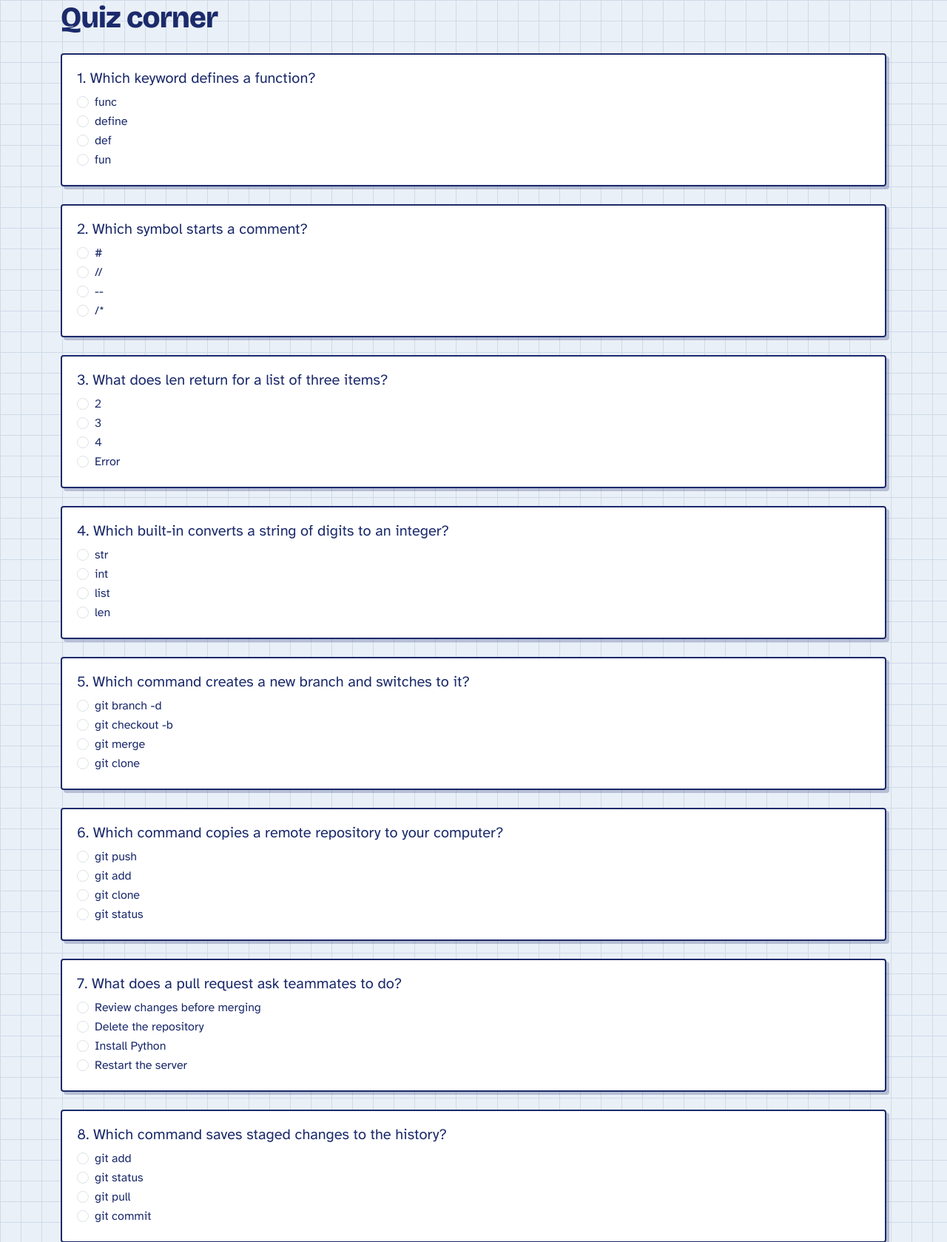
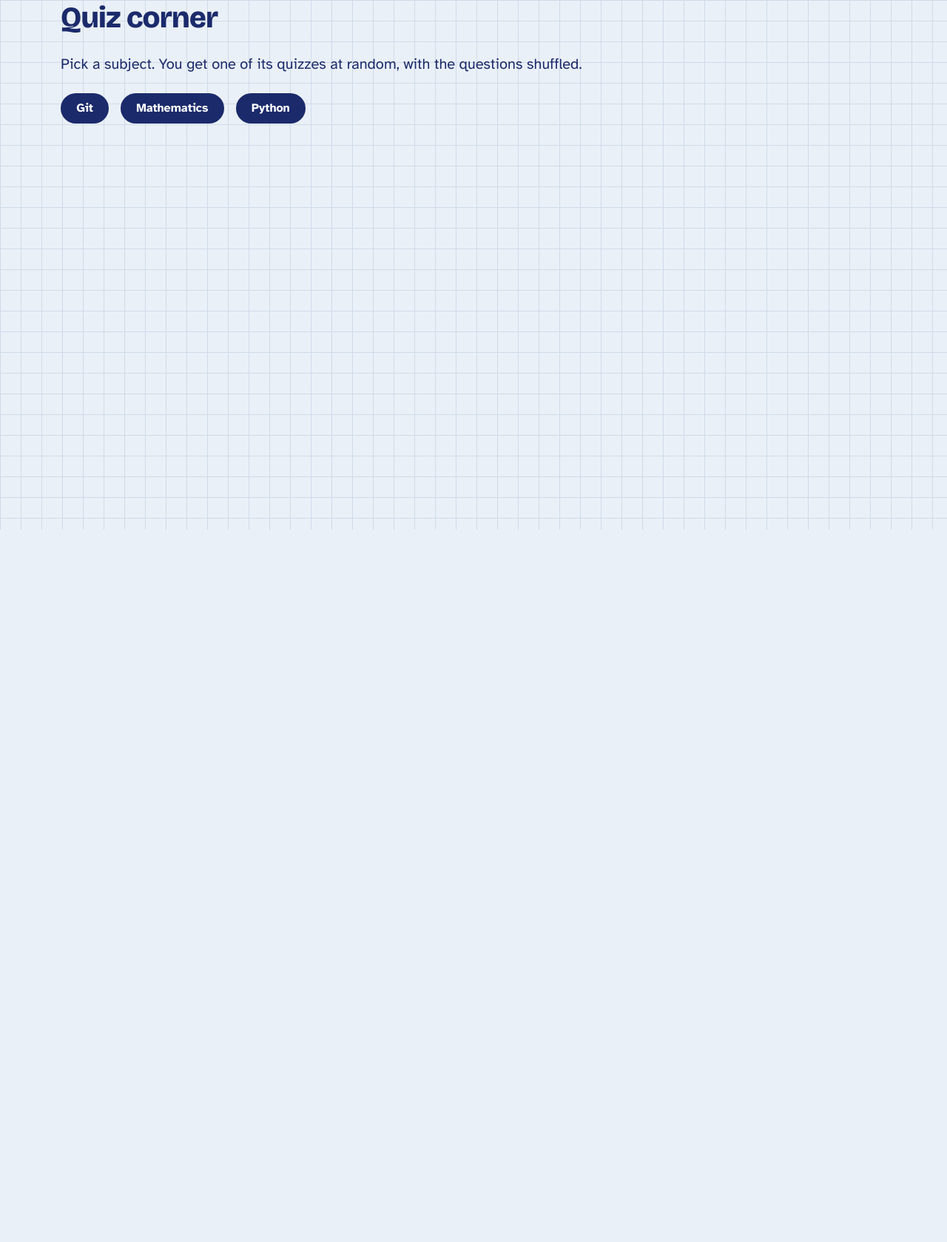
Before and after one commit to rmadhavkrishna19/studysphere, a Flask app: page /quiz in a window 1280 px wide. Shown: the part 84-1763 px from the top of the page at 74% size. After the commit the page ends 800 px from the top, so only its background shows below. Run offline with Flask 3, Linux system fonts and the light colour scheme; parts of the project's set-up code (start-up, migrations or seed data) failed here and were passed over.

Commit message:
now lets users to choose quiz subjects

```diff
--- a/app.py
+++ b/app.py
@@ -142,19 +142,31 @@ def plan_page(subject_id):
         flash(str(error), "danger")
     return render_template("plan.html", subject=subject, plan=plan)
 
-
 @app.route("/quiz", methods=["GET", "POST"])
 def quiz_page():
-    questions, result = [], None
     try:
         questions = quiz.load_questions(QUIZ_PATH)
     except ValueError as error:
         flash(str(error), "danger")
-    if request.method == "POST" and questions:
-        result = quiz.score_quiz(questions, request.form)
+        return render_template("quiz.html")
+    if request.method == "POST":  # the student submitted answers
+        subject, name = request.form.get("subject"), request.form.get("quiz")
+        taken = quiz.get_quiz(questions, subject, name)
+        if not taken:
+            flash("That quiz was not found.", "danger")
+            return redirect(url_for("quiz_page"))
+        result = quiz.score_quiz(taken, request.form)
         quiz.save_result(get_db(), *result)
-    return render_template("quiz.html", questions=questions, result=result)
-
+        return render_template("quiz.html", result=result, subject=subject, quiz_name=name)
+    subject = request.args.get("subject")
+    if subject:  # the student picked a subject: give a random quiz with shuffled questions
+        try:
+            name, picked = quiz.pick_random_quiz(questions, subject)
+        except ValueError as error:
+            flash(str(error), "danger")
+            return redirect(url_for("quiz_page"))
+        return render_template("quiz.html", subject=subject, quiz_name=name, questions=picked)
+    return render_template("quiz.html", subjects=quiz.list_subjects(questions))
 
 if __name__ == "__main__":
     app.run(debug=True)  # debug mode is for local use only
--- a/templates/quiz.html
+++ b/templates/quiz.html
@@ -6,12 +6,16 @@
 <div class="sheet d-flex align-items-center flex-wrap gap-4">
   <div class="sphere" style="--p: {{ (100 * result[0] / result[1]) | int if result[1] else 0 }}">{{ result[0] }}/{{ result[1] }}</div>
   <div>
-    <h2 class="h3">You scored {{ result[0] }} out of {{ result[1] }}.</h2>
-    <a class="btn-ink" href="{{ url_for('quiz_page') }}">Retake quiz</a>
+    <h2 class="h3">{{ subject }}, {{ quiz_name }}: you scored {{ result[0] }} out of {{ result[1] }}.</h2>
+    <a class="btn-ink" href="{{ url_for('quiz_page', subject=subject) }}">Another {{ subject }} quiz</a>
+    <a class="btn-ink alt" href="{{ url_for('quiz_page') }}">Choose another subject</a>
   </div>
 </div>
 {% elif questions %}
+<p class="fs-5">{{ subject }}, {{ quiz_name }}. The questions are in a random order each time.</p>
 <form method="post">
+  <input type="hidden" name="subject" value="{{ subject }}">
+  <input type="hidden" name="quiz" value="{{ quiz_name }}">
   {% for q in questions %}
   <fieldset class="sheet mb-4">
     <legend class="h5">{{ loop.index }}. {{ q.question }}</legend>
@@ -25,6 +29,11 @@
   {% endfor %}
   <button class="btn-ink">Submit answers</button>
 </form>
+{% elif subjects %}
+<p class="fs-5 mb-4">Pick a subject. You get one of its quizzes at random, with the questions shuffled.</p>
+<div class="d-flex flex-wrap gap-3">
+  {% for s in subjects %}<a class="btn-ink" href="{{ url_for('quiz_page', subject=s) }}">{{ s }}</a>{% endfor %}
+</div>
 {% else %}
 <p>No quiz questions available. Check that data/quiz_data.csv exists and is filled in correctly.</p>
 {% endif %}
```
